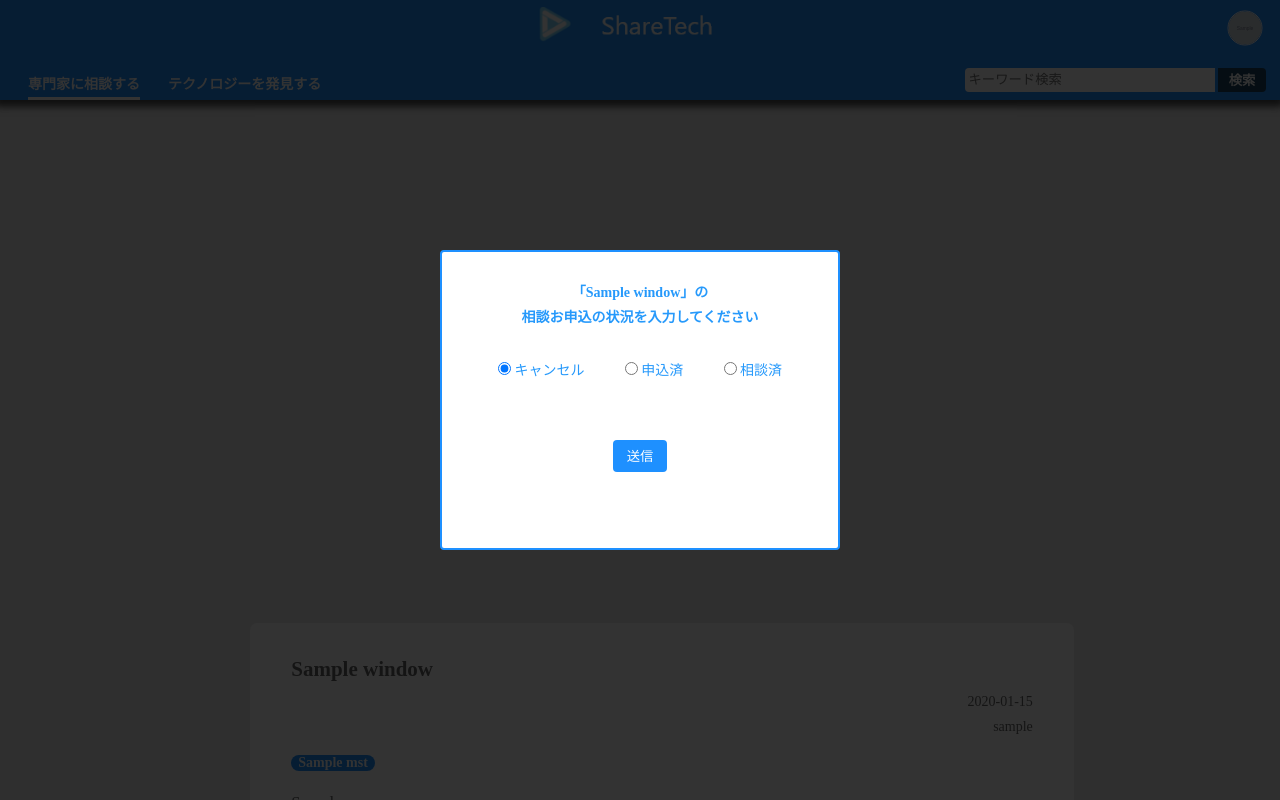
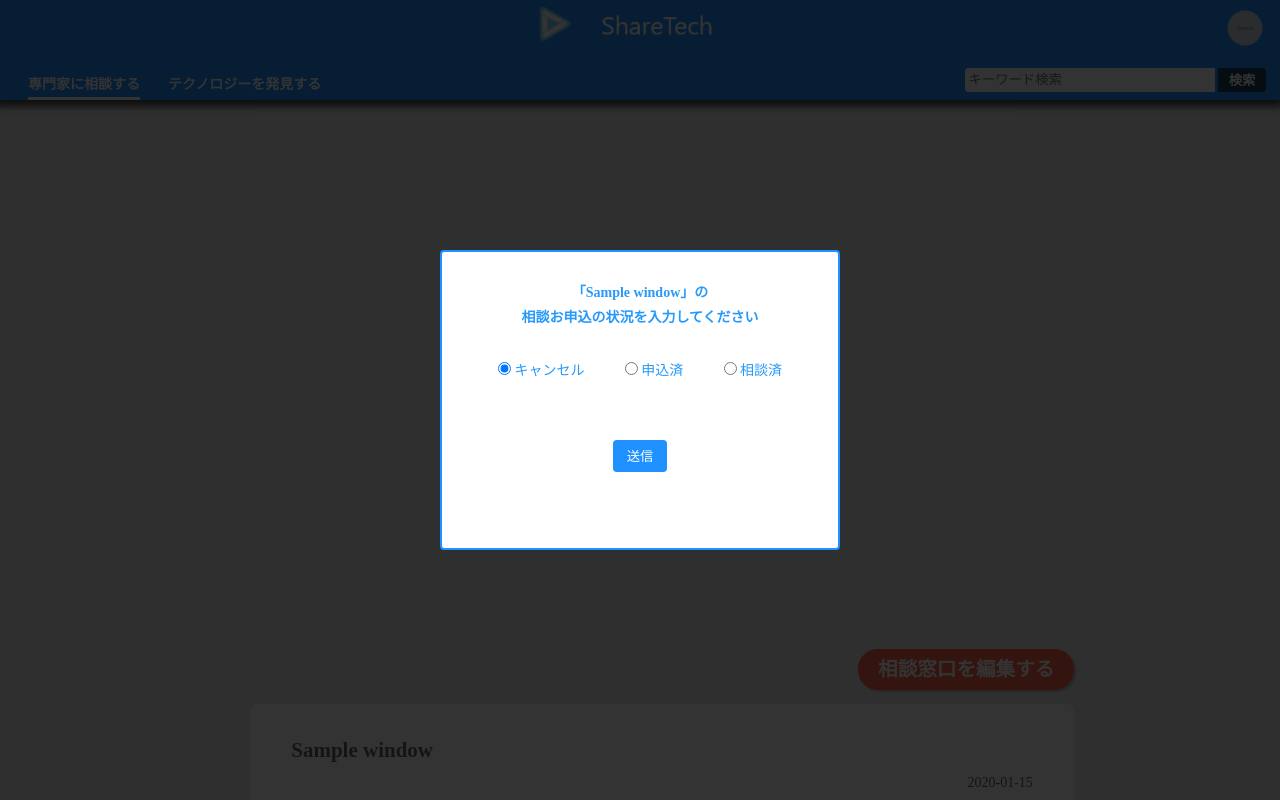
Before and after one commit to nYu-ats/sharetech_old, a Django app: page /detail/1 in a window 1280 px wide. Run offline with Django 3.2, Linux system fonts and the light colour scheme; a user stored in the database is signed in; tables that the repository leaves empty hold one stand-in row (values such as "Sample post"); grey boxes marked "Sample" are stand-in pictures; some libraries are stand-ins or nearby versions.

Commit message:
窓口更新機能作成

```diff
--- a/sharetech/root/urls.py
+++ b/sharetech/root/urls.py
@@ -10,7 +10,7 @@ from sharetech.views import (
     apply_status_view, profile_view, profile_edit_view, profile_edit_complete_view,
     email_change_view, email_change_done_view, email_change_complete_view,
     password_change_view, password_change_complete_view,consult_window_create_view,
-    consult_window_edit_complete_view,
+    consult_window_edit_complete_view, consult_window_update_view,
     )
 
 urlpatterns = [
@@ -38,6 +38,7 @@ urlpatterns = [
     path('password-change/complete/', password_change_complete_view.password_change_complete, name='password_change_complete'),
     path('consult-window/create', consult_window_create_view.consult_window_create, name='consult_window_register'),
     path('consult-window/edit/complete', consult_window_edit_complete_view.consult_window_edit_complete, name='consult_window_edit_complete'),
+    path('consult-window/update/<int:pk>/', consult_window_update_view.consult_window_update, name='consult_window_update')
 ]
 
 # 画像保存先パス
--- a/sharetech/sharetech/views/consult_window_create_view.py
+++ b/sharetech/sharetech/views/consult_window_create_view.py
@@ -8,7 +8,6 @@ from sharetech.models.user_specialize import UserSpecialize
 from django.views import generic
 from sharetech.forms.consult_window_edit_form import ConsultWindowEditForm
 from sharetech.models.category_consult_window_mapping import CategoryConsultWindowMapping
-from django.urls import reverse
 from django.contrib.auth import get_user_model
 from django.utils import timezone
 from .base_page_common_view import BasePageCommonView
@@ -37,6 +36,7 @@ class ConsultWindowCreateView(BasePageCommonView, generic.CreateView):
         if archivement:
             context['form'].fields['archivement'].initial = archivement
 
+        context['checked_list'] = []
         return context
 
     def form_valid(self, form):
--- a/sharetech/sharetech/views/consult_window_detail_view.py
+++ b/sharetech/sharetech/views/consult_window_detail_view.py
@@ -24,6 +24,10 @@ class ConsultWindowDetailView(BasePageCommonView):
         login_user_flg = self.UserCheck.other_user.value
         consult_window_id = kwargs.get('consult_window_id')
 
+        # 編集可能判定
+        user = CustomUser.objects.get(email = login_user)
+        editable = True if ConsultWindow.objects.get(id = consult_window_id).expert_user_id == user else False
+
         # ログインユーザーと相談窓口の関連の確認
         # TODO apply_status enum化
         if ConsultWindow.objects.get(id=consult_window_id).expert_user_id == login_user:
@@ -43,6 +47,8 @@ class ConsultWindowDetailView(BasePageCommonView):
 
         self.prepare().set_category_dict().update(
             {
+                'editable': editable,
+                'consult_window_id': consult_window_id,
                 'login_user_flg' : login_user_flg,
                 'title' : consult_window_detail.consult_window_title,
                 'overview' : consult_window_detail.consult_window_overview,
--- a/sharetech/static/sharetech/css/consult_window_detail.css
+++ b/sharetech/static/sharetech/css/consult_window_detail.css
@@ -1,3 +1,24 @@
+.edit_btn{
+    margin: 1.2em 20%;
+    text-align: right;
+}
+
+.edit_btn a{
+    color: white;
+    background-color: tomato;
+    font-size: 1.4em;
+    border-radius: 1em;
+    padding: .5em 1em;
+    font-weight: bold;
+    text-align: left;
+    box-shadow: 2px 2px 2px #C0C0C0;
+    transition: .5s;
+}
+
+.edit_btn a:hover{
+    box-shadow: 6px 6px 12px #C0C0C0;
+}
+
 .consult_window{
     width: 100%;
     margin-bottom: 5em;
--- a/sharetech/templates/sharetech/consult_window_detail.html
+++ b/sharetech/templates/sharetech/consult_window_detail.html
@@ -16,6 +16,11 @@
 {% endblock %}
 
 {% block content %}
+{% if editable == True%}
+<div class="edit_btn">
+    <a href="{% url 'consult_window_update' consult_window_id %}">相談窓口を編集する</a>
+</div>
+{% endif %}
 <div class="consult_window">
     <div class="content">
         <div class="consult_window_info">
--- a/sharetech/templates/sharetech/consult_window_edit.html
+++ b/sharetech/templates/sharetech/consult_window_edit.html
@@ -54,7 +54,11 @@
                 <p class="big_cat_name">{{big_cat}}</p>
                 <div class="cat_flex">
                     {% for small_cat in small_cat_list %}
+                        {% if small_cat.0 in checked_list %}
+                        <input type="checkbox" name='category' id={{small_cat.0}} value={{small_cat.0}} checked>
+                        {% else %}
                         <input type="checkbox" name='category' id={{small_cat.0}} value={{small_cat.0}}>
+                        {% endif %}
                         <label for={{small_cat.0}}>{{small_cat.1}}</label>
                         {% endfor %}
                 </div>
```
Also changed, not shown: sharetech/sharetech/views/consult_window_update_view.py (added, +87 -0 lines).
